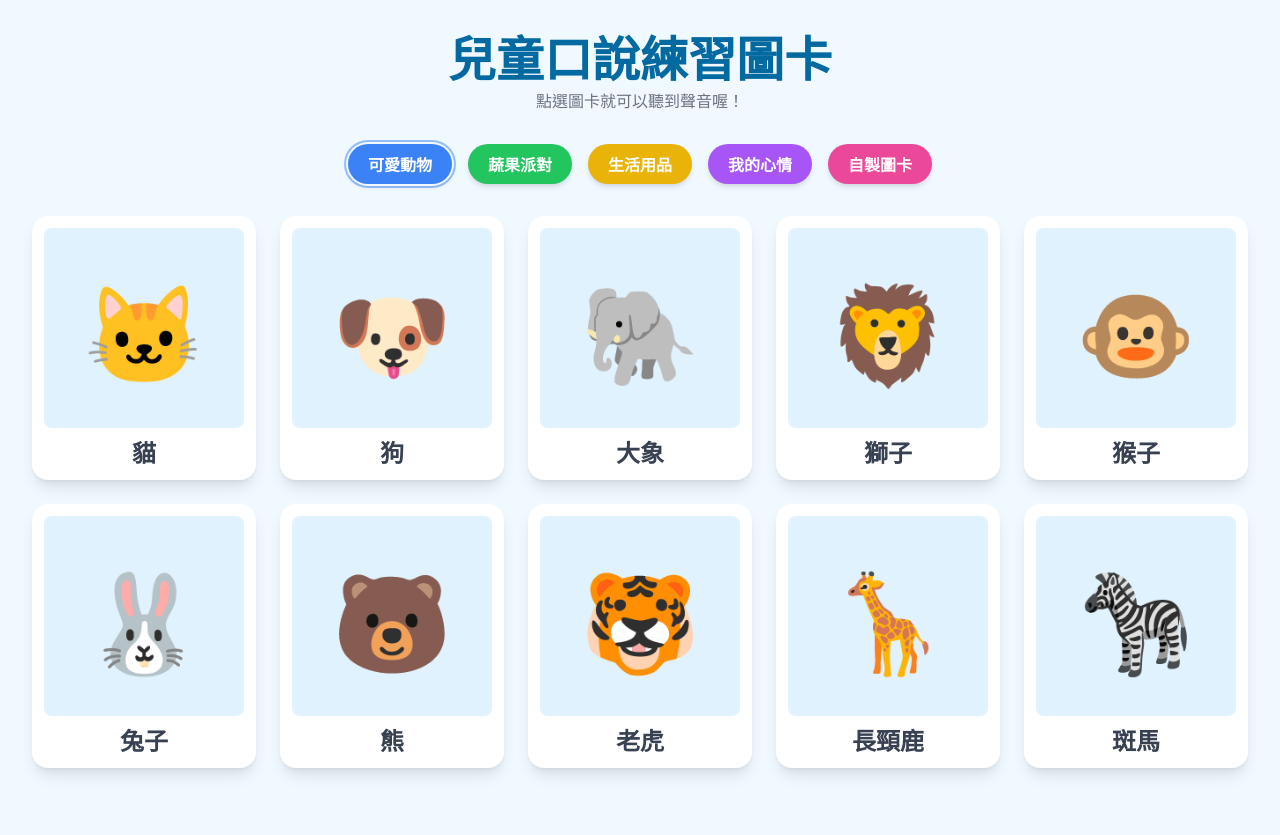
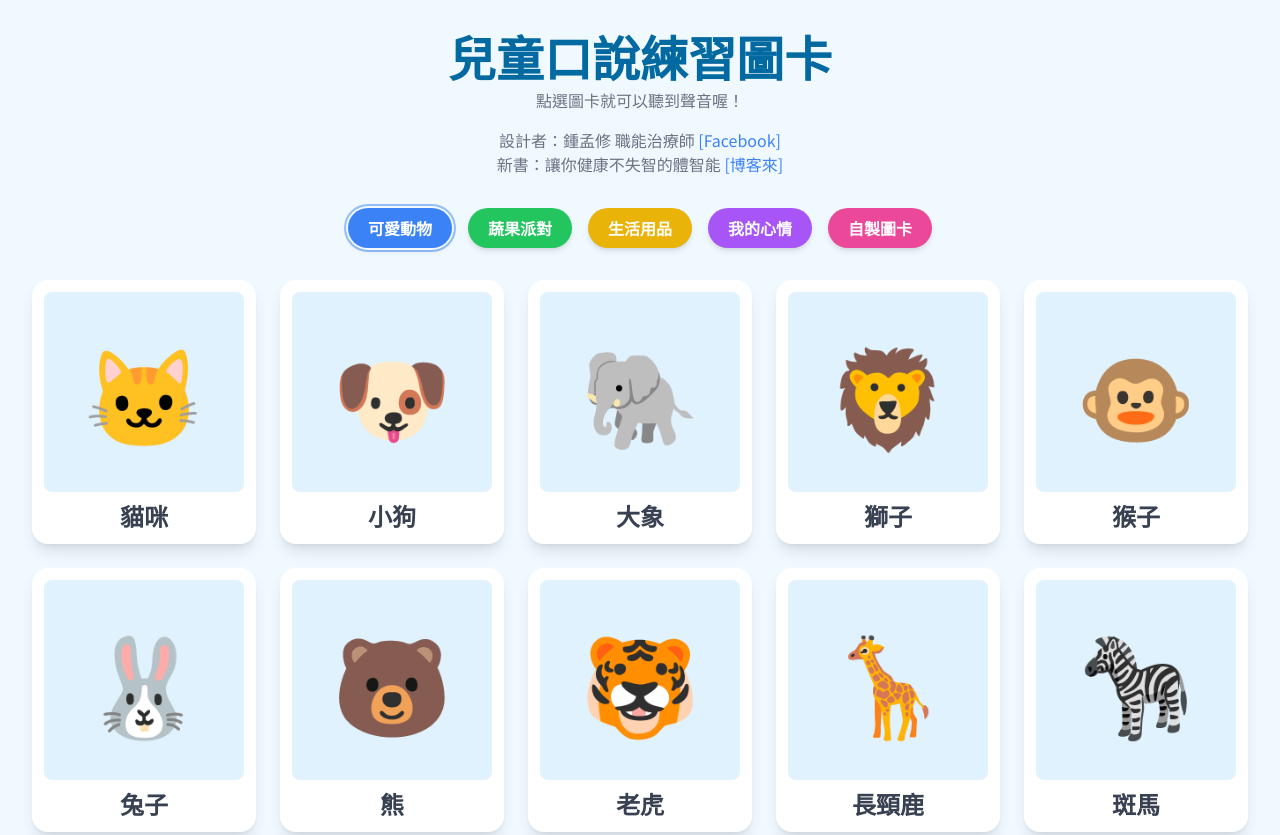
Before and after one commit to mattsue1003/card, a plain HTML site: page index.html in a window 1280 px wide. Shown: the top 835 px of the page. Before the commit the page ends 800 px from the top, so only its background shows below. Drawn offline with nearby package versions, Linux system fonts and the light colour scheme.

Commit message:
index.html

```diff
--- a/index.html
+++ b/index.html
@@ -23,6 +23,10 @@
         <header class="text-center mb-8">
             <h1 class="text-4xl md:text-5xl font-bold text-sky-700">兒童口說練習圖卡</h1>
             <p class="text-gray-500 mt-2">點選圖卡就可以聽到聲音喔！</p>
+            <div class="text-gray-500 mt-4 text-sm md:text-base">
+                <p>設計者：鍾孟修 職能治療師 <a href="https://www.facebook.com/profile.php?id=100063748491881" target="_blank" class="text-blue-500 hover:underline">[Facebook]</a></p>
+                <p>新書：讓你健康不失智的體智能 <a href="https://www.books.com.tw/products/0011022363?sloc=main" target="_blank" class="text-blue-500 hover:underline">[博客來]</a></p>
+            </div>
         </header>
 
         <!-- 分類按鈕 -->
@@ -68,8 +72,8 @@
         // --- 資料庫 ---
         const cardData = {
             animals: [
-                { name: '貓', emoji: '🐱' },
-                { name: '狗', emoji: '🐶' },
+                { name: '貓咪', emoji: '🐱' },
+                { name: '小狗', emoji: '🐶' },
                 { name: '大象', emoji: '🐘' },
                 { name: '獅子', emoji: '🦁' },
                 { name: '猴子', emoji: '🐵' },
@@ -78,6 +82,8 @@
                 { name: '老虎', emoji: '🐯' },
                 { name: '長頸鹿', emoji: '🦒' },
                 { name: '斑馬', emoji: '🦓' },
+                { name: '企鵝', emoji: '🐧' },
+                { name: '無尾熊', emoji: '🐨' },
             ],
             fruits: [
                 { name: '蘋果', emoji: '🍎' },
@@ -90,6 +96,8 @@
                 { name: '櫻桃', emoji: '🍒' },
                 { name: '芒果', emoji: '🥭' },
                 { name: '酪梨', emoji: '🥑' },
+                { name: '藍莓', emoji: '🫐' },
+                { name: '奇異果', emoji: '🥝' },
             ],
             items: [
                 { name: '汽車', emoji: '🚗' },
@@ -102,6 +110,8 @@
                 { name: '杯子', emoji: '☕' },
                 { name: '時鐘', emoji: '⏰' },
                 { name: '手機', emoji: '📱' },
+                { name: '鉛筆', emoji: '✏️' },
+                { name: '剪刀', emoji: '✂️' },
             ],
             emotions: [
                 { name: '開心', emoji: '😊' },
@@ -114,6 +124,8 @@
                 { name: '思考', emoji: '🤔' },
                 { name: '哭泣', emoji: '😭' },
                 { name: '喜愛', emoji: '🥰' },
+                { name: '無聊', emoji: '😑' },
+                { name: '興奮', emoji: '🤩' },
             ],
             custom: []
         };
```
